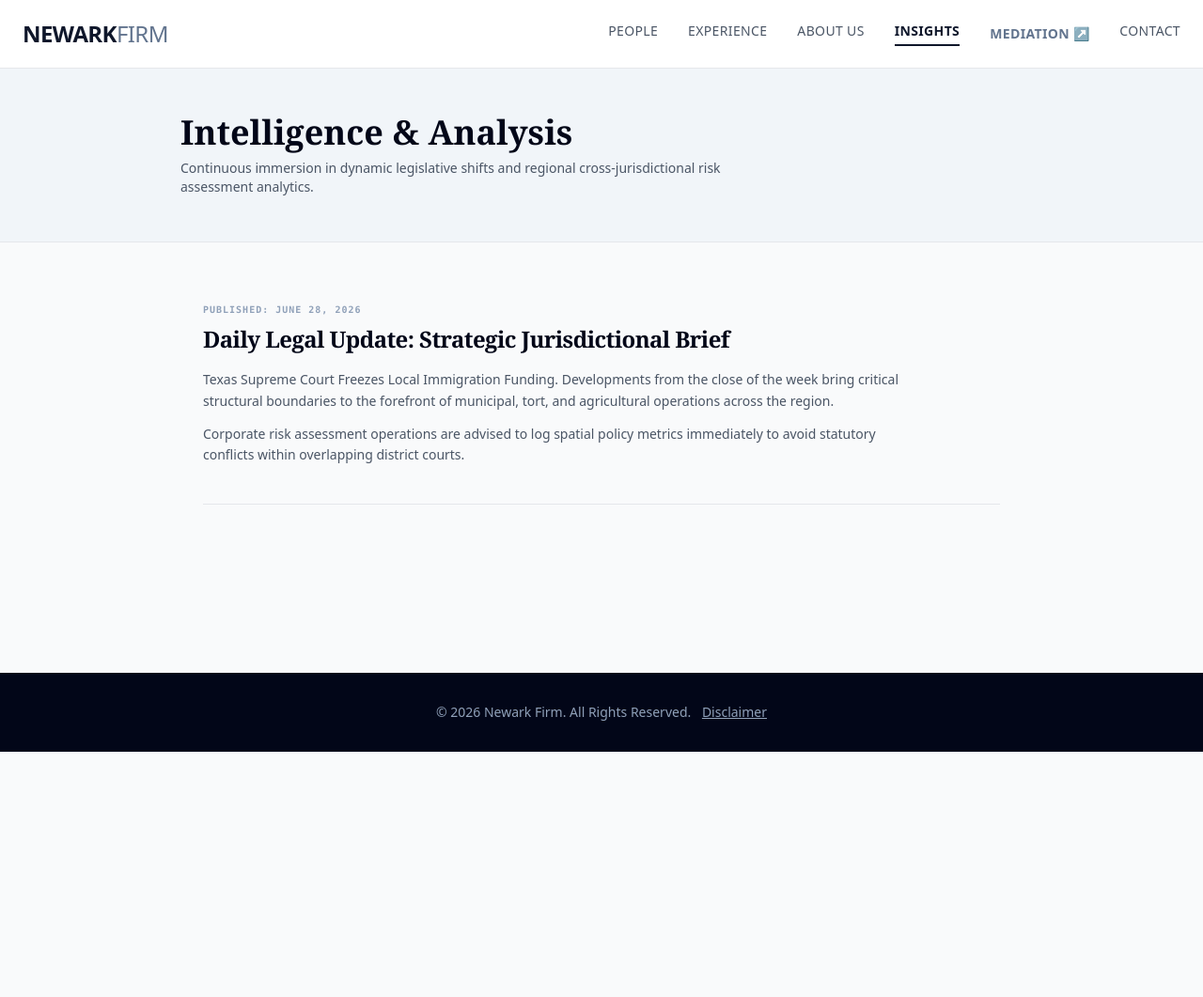
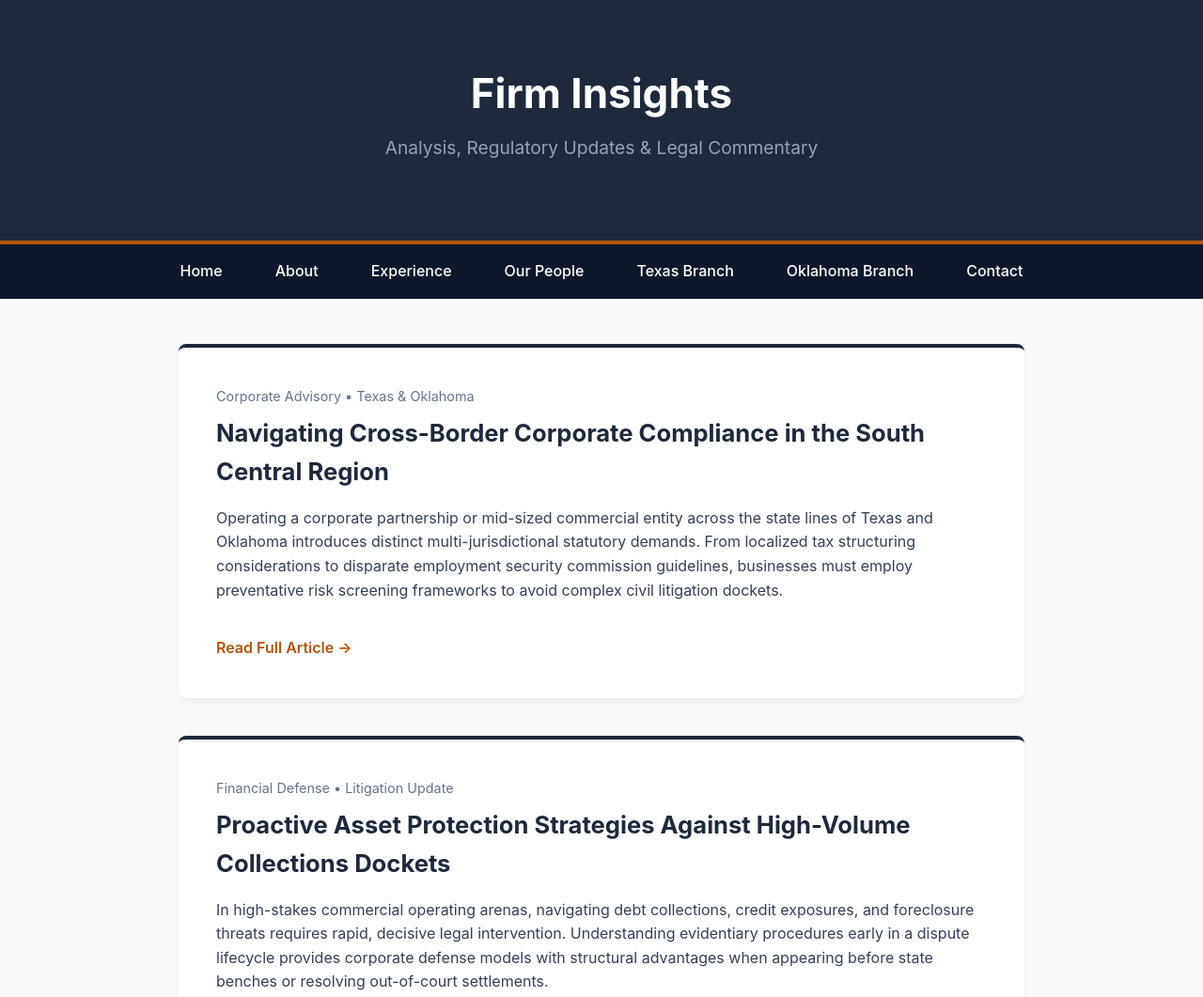
Before and after one commit to robnewark-cpu/newarkfirm-site, a plain HTML site: page insights.html in a window 1280 px wide. Shown: the top 1061 px of the page at 94% size. Before the commit the page ends 800 px from the top, so only its background shows below. Drawn offline with nearby package versions, Linux system fonts and the light colour scheme.

Commit message:
feat: complete firm-wide standardization: - Restored authentic attorney credentials with simplified 'States Licensed' fields - Standardized legal credential order hierarchy (Admissions > Education > Core Expertise) - Segregated legal staff directories and removed educational components from staff entries - Unified UI branding shells across about.html, experience.html, and insights.html - Implemented bidirectional multi-tab routing matrix to https://modmediations.com/

```diff
--- a/insights.html
+++ b/insights.html
@@ -3,49 +3,116 @@
 <head>
     <meta charset="UTF-8">
     <meta name="viewport" content="width=device-width, initial-scale=1.0">
-    <title>Recent Intelligence & Analysis | Newark Firm</title>
-    <script src="https://cdn.jsdelivr.net/npm/@tailwindcss/browser@4"></script>
+    <title>Firm Insights & Legal Updates | Newark Firm</title>
+    <meta name="description" content="Stay informed with corporate legal insights, multi-jurisdictional compliance updates, and commercial advisory pieces from Newark Firm.">
+    <link rel="canonical" href="https://newarkfirm.com/insights.html">
+
+    <style>
+        :root {
+            --primary: #1e293b;
+            --accent: #b45309;
+            --bg: #f8fafc;
+            --text: #334155;
+        }
+        body { font-family: -apple-system, BlinkMacSystemFont, "Segoe UI", Roboto, sans-serif; background-color: var(--bg); color: var(--text); line-height: 1.6; margin: 0; padding: 0; }
+        header { background-color: var(--primary); color: white; text-align: center; padding: 4rem 2rem; border-bottom: 4px solid var(--accent); }
+        header h1 { font-size: 2.75rem; margin: 0; }
+        header p { font-size: 1.2rem; color: #94a3b8; margin-top: 0.5rem; }
+        nav { background-color: #0f172a; padding: 1rem; text-align: center; }
+        nav ul { list-style: none; padding: 0; margin: 0; display: flex; justify-content: center; gap: 1.5rem; flex-wrap: wrap; }
+        nav a { color: white; text-decoration: none; font-weight: 500; padding: 0.5rem 1rem; border-radius: 4px; transition: all 0.2s; }
+        nav a:hover { color: var(--accent); }
+
+        main { max-width: 900px; margin: 3rem auto; padding: 0 1.5rem; }
+
+        /* 📰 INSIGHTS ARTICLE CARD STYLING */
+        .article-card {
+            background: white;
+            padding: 2.5rem;
+            border-radius: 8px;
+            box-shadow: 0 4px 6px rgba(0,0,0,0.05);
+            margin-bottom: 2.5rem;
+            border-top: 4px solid var(--primary);
+            transition: transform 0.2s ease;
+        }
+        .article-card:hover {
+            transform: translateY(-2px);
+        }
+
+        .article-meta {
+            font-size: 0.9rem;
+            color: #64748b;
+            margin-bottom: 0.5rem;
+            display: block;
+        }
+
+        .article-card h2 {
+            color: var(--primary);
+            margin: 0 0 1rem 0;
+            font-size: 1.6rem;
+        }
+
+        .article-card h2 a {
+            color: var(--primary);
+            text-decoration: none;
+        }
+        .article-card h2 a:hover {
+            color: var(--accent);
+        }
+
+        .read-more {
+            display: inline-block;
+            margin-top: 1.25rem;
+            color: var(--accent);
+            text-decoration: none;
+            font-weight: 600;
+        }
+        .read-more:hover {
+            text-decoration: underline;
+        }
+
+        footer { background-color: var(--primary); color: #94a3b8; text-align: center; padding: 2rem; margin-top: 6rem; font-size: 0.9rem; }
+    </style>
 </head>
-<body class="bg-gray-50 text-gray-900 font-sans flex flex-col min-h-screen">
+<body>
 
-    <header class="bg-white border-b border-gray-200 sticky top-0 z-50">
-        <div class="max-w-7xl mx-auto px-6 py-5 flex justify-between items-center">
-            <div class="text-2xl font-bold tracking-tight text-slate-900">
-                <a href="index.html">NEWARK<span class="text-slate-500 font-light">FIRM</span></a>
-            </div>
-            <nav class="hidden md:flex space-x-8 font-medium text-sm tracking-wide text-gray-600 uppercase">
-                <a href="people.html" class="hover:text-slate-900 transition">People</a>
-                <a href="experience.html" class="hover:text-slate-900 transition">Experience</a>
-                <a href="about.html" class="hover:text-slate-900 transition">About Us</a>
-                <a href="insights.html" class="text-slate-900 font-bold border-b-2 border-slate-900 pb-1">Insights</a>
-                <a href="https://modmediations.com/" target="_blank" class="hover:text-slate-900 transition text-slate-500 font-semibold flex items-center">Mediation ↗</a>
-                <a href="contact/index.html" class="hover:text-slate-900 transition">Contact</a>
-            </nav>
-        </div>
+    <header>
+        <h1>Firm Insights</h1>
+        <p>Analysis, Regulatory Updates & Legal Commentary</p>
     </header>
 
-    <section class="bg-slate-100 py-12 px-6 border-b border-gray-200">
-        <div class="max-w-4xl mx-auto">
-            <h1 class="text-3xl md:text-4xl font-serif font-semibold text-slate-950">Intelligence & Analysis</h1>
-            <p class="text-gray-600 mt-2 text-sm max-w-xl">Continuous immersion in dynamic legislative shifts and regional cross-jurisdictional risk assessment analytics.</p>
-        </div>
-    </section>
+    <nav>
+        <ul>
+            <li><a href="/">Home</a></li>
+            <li><a href="/about.html">About</a></li>
+            <li><a href="/experience.html">Experience</a></li>
+            <li><a href="/people.html">Our People</a></li>
+            <li><a href="/texas">Texas Branch</a></li>
+            <li><a href="/oklahoma">Oklahoma Branch</a></li>
+            <li><a href="/contact.html">Contact</a></li>
+        </ul>
+    </nav>
 
-    <main class="flex-grow max-w-4xl mx-auto px-6 py-16 w-full space-y-12" id="insights-stream-container">
+    <main>
 
-        <article class="space-y-2 border-b border-gray-200 pb-10">
-            <span class="text-[10px] font-mono uppercase tracking-widest text-slate-400 font-bold block">Published: June 28, 2026</span>
-            <h2 class="text-xl md:text-2xl font-serif font-semibold text-slate-950 tracking-tight">Daily Legal Update: Strategic Jurisdictional Brief</h2>
-            <div class="text-sm text-gray-600 leading-relaxed space-y-3 max-w-3xl pt-2">
-                <p>Texas Supreme Court Freezes Local Immigration Funding. Developments from the close of the week bring critical structural boundaries to the forefront of municipal, tort, and agricultural operations across the region.</p>
-                <p>Corporate risk assessment operations are advised to log spatial policy metrics immediately to avoid statutory conflicts within overlapping district courts.</p>
-            </div>
+        <article class="article-card">
+            <span class="article-meta">Corporate Advisory &bull; Texas & Oklahoma</span>
+            <h2>Navigating Cross-Border Corporate Compliance in the South Central Region</h2>
+            <p>Operating a corporate partnership or mid-sized commercial entity across the state lines of Texas and Oklahoma introduces distinct multi-jurisdictional statutory demands. From localized tax structuring considerations to disparate employment security commission guidelines, businesses must employ preventative risk screening frameworks to avoid complex civil litigation dockets.</p>
+            <a href="#" class="read-more">Read Full Article &rarr;</a>
+        </article>
+
+        <article class="article-card">
+            <span class="article-meta">Financial Defense &bull; Litigation Update</span>
+            <h2>Proactive Asset Protection Strategies Against High-Volume Collections Dockets</h2>
+            <p>In high-stakes commercial operating arenas, navigating debt collections, credit exposures, and foreclosure threats requires rapid, decisive legal intervention. Understanding evidentiary procedures early in a dispute lifecycle provides corporate defense models with structural advantages when appearing before state benches or resolving out-of-court settlements.</p>
+            <a href="#" class="read-more">Read Full Article &rarr;</a>
         </article>
 
     </main>
 
-    <footer class="bg-slate-950 text-slate-400 py-8 text-center text-sm w-full mt-auto">
-        <p>&copy; 2026 Newark Firm. All Rights Reserved. <a href="disclaimer.html" class="underline hover:text-white ml-2">Disclaimer</a></p>
+    <footer>
+        <p>&copy; 2026 Newark Firm. All Rights Reserved. | <a href="/disclaimer.html" style="color: #94a3b8;">Disclaimer</a></p>
     </footer>
 
 </body>
```
Also changed, not shown: about.html (+1 -0 lines), experience.html (+114 -77 lines), index.html (+2 -38 lines), people.html (+2 -1 lines).
